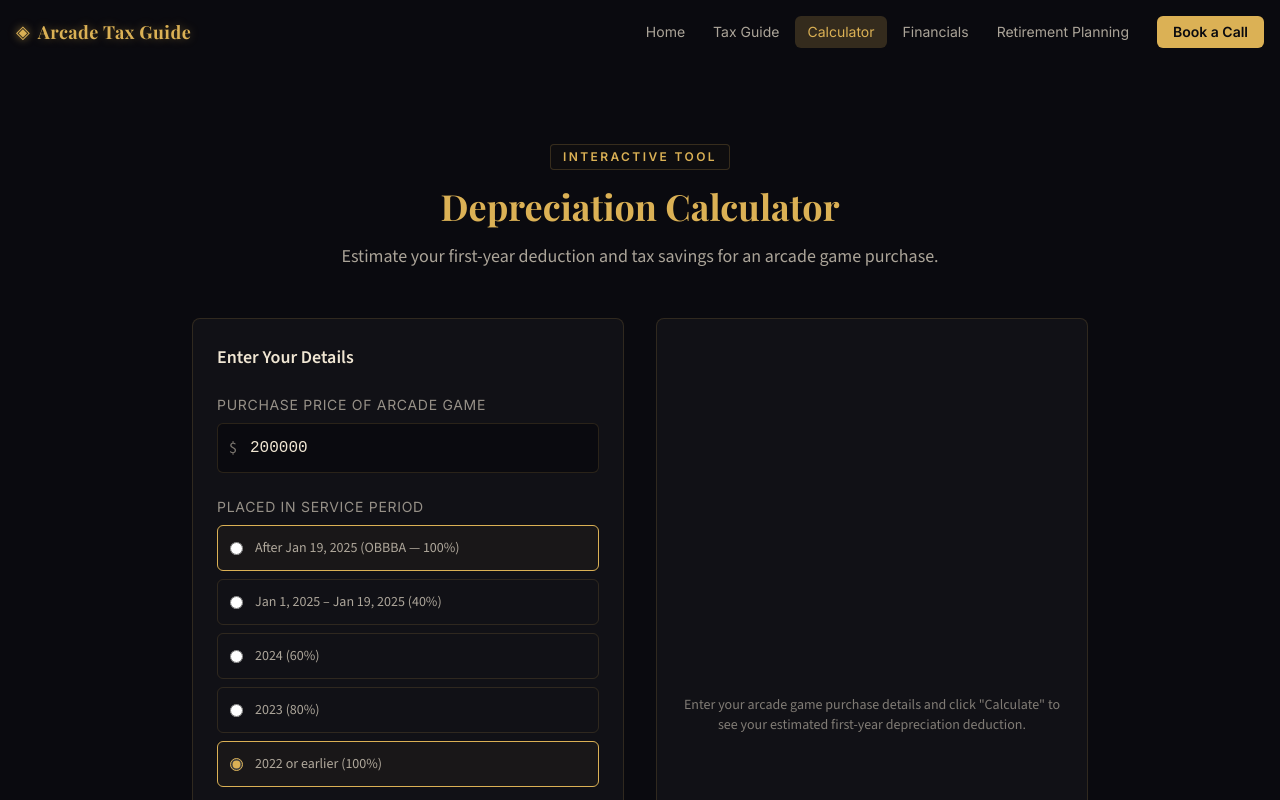
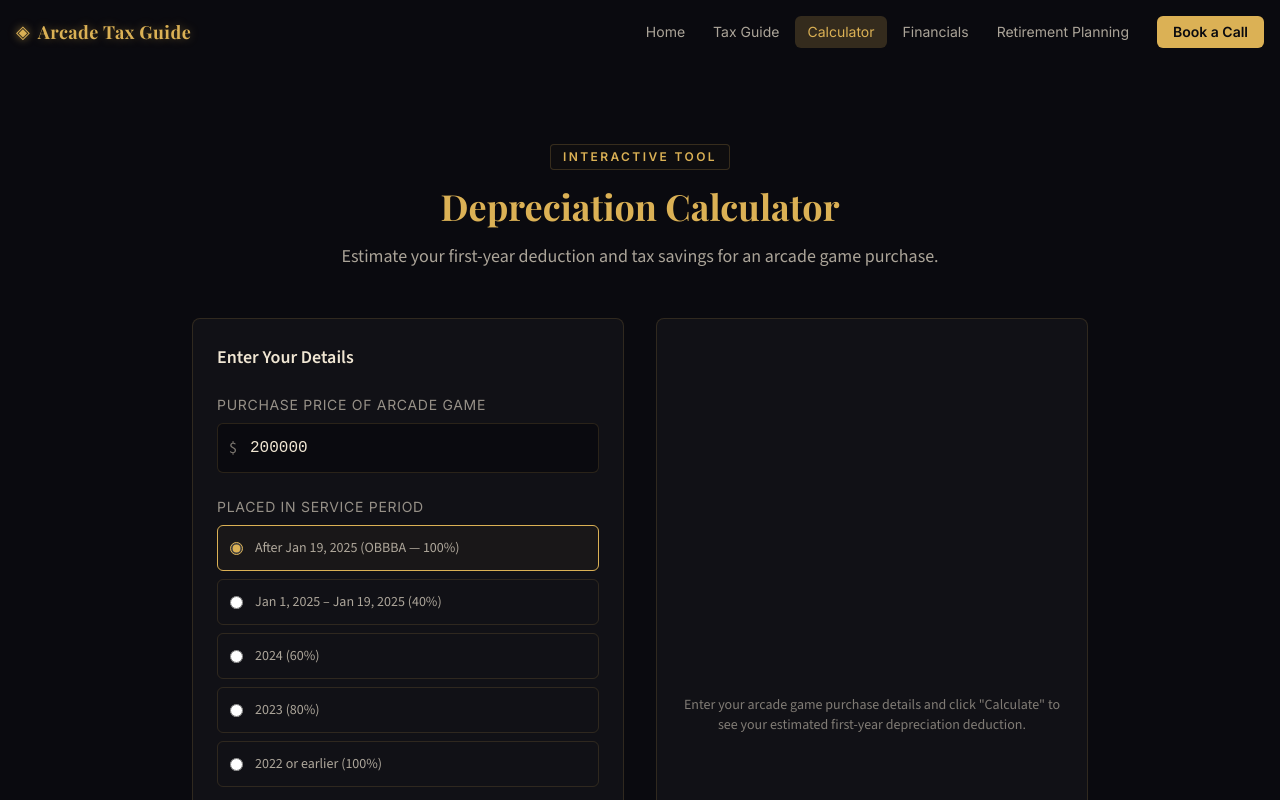
Before and after one commit to kennysabangan/arcade-tax-guide, a React (Vite) app: page /calculator in a window 1280 px wide. Shown: the top 800 px of the page. Built offline with nearby package versions, Linux system fonts and the light colour scheme; what @react-pdf/renderer would draw is missing.

Commit message:
Fix calculator radio selection - unique IDs for service periods

```diff
--- a/src/pages/CalculatorPage.jsx
+++ b/src/pages/CalculatorPage.jsx
@@ -2,11 +2,11 @@ import { SectionLabel, SectionWrapper, CTAButton } from '../components/Layout'
 import { useState, useMemo, useEffect } from 'react'
 
 const SERVICE_PERIODS = [
-  { label: 'After Jan 19, 2025 (OBBBA — 100%)', value: 1 },
-  { label: 'Jan 1, 2025 – Jan 19, 2025 (40%)', value: 0.4 },
-  { label: '2024 (60%)', value: 0.6 },
-  { label: '2023 (80%)', value: 0.8 },
-  { label: '2022 or earlier (100%)', value: 1 },
+  { label: 'After Jan 19, 2025 (OBBBA — 100%)', value: 1, id: 'obbba' },
+  { label: 'Jan 1, 2025 – Jan 19, 2025 (40%)', value: 0.4, id: 'jan2025' },
+  { label: '2024 (60%)', value: 0.6, id: 'y2024' },
+  { label: '2023 (80%)', value: 0.8, id: 'y2023' },
+  { label: '2022 or earlier (100%)', value: 1, id: 'y2022' },
 ]
 
 const TAX_RATES = [
@@ -115,10 +115,12 @@ function Checklist() {
 // ─── Calculator ───
 function Calculator() {
   const [price, setPrice] = useState(200000)
-  const [bonusRate, setBonusRate] = useState(1)
+  const [servicePeriod, setServicePeriod] = useState('obbba')
   const [bizUse, setBizUse] = useState(100)
   const [taxRate, setTaxRate] = useState(0.37)
   const [calculated, setCalculated] = useState(false)
+
+  const bonusRate = SERVICE_PERIODS.find(sp => sp.id === servicePeriod)?.value || 1
 
   const results = useMemo(() => {
     if (!calculated) return null
@@ -128,7 +130,7 @@ function Calculator() {
     const total = bonus + regular
     const savings = total * taxRate
     return { basis, bonus, regular, total, savings, effectiveCost: price - savings }
-  }, [price, bonusRate, bizUse, taxRate, calculated])
+  }, [price, servicePeriod, bizUse, taxRate, calculated])
 
   const qualifies = bizUse > 50
 
@@ -158,8 +160,8 @@ function Calculator() {
             <label className="block text-cream-60 text-sm font-nav uppercase tracking-wider mb-2">Placed in Service Period</label>
             <div className="space-y-2">
               {SERVICE_PERIODS.map((sp) => (
-                <label key={sp.label} className={`flex items-center gap-3 p-3 rounded-md border cursor-pointer transition-colors ${bonusRate === sp.value ? 'border-gold bg-gold-20/20' : 'border-card-border hover:border-gold-dim'}`}>
-                  <input type="radio" name="servicePeriod" checked={bonusRate === sp.value} onChange={() => setBonusRate(sp.value)} className="accent-gold" />
+                <label key={sp.id} className={`flex items-center gap-3 p-3 rounded-md border cursor-pointer transition-colors ${servicePeriod === sp.id ? 'border-gold bg-gold-20/20' : 'border-card-border hover:border-gold-dim'}`}>
+                  <input type="radio" name="servicePeriod" checked={servicePeriod === sp.id} onChange={() => setServicePeriod(sp.id)} className="accent-gold" />
                   <span className="text-cream-70 text-sm">{sp.label}</span>
                 </label>
               ))}
```
